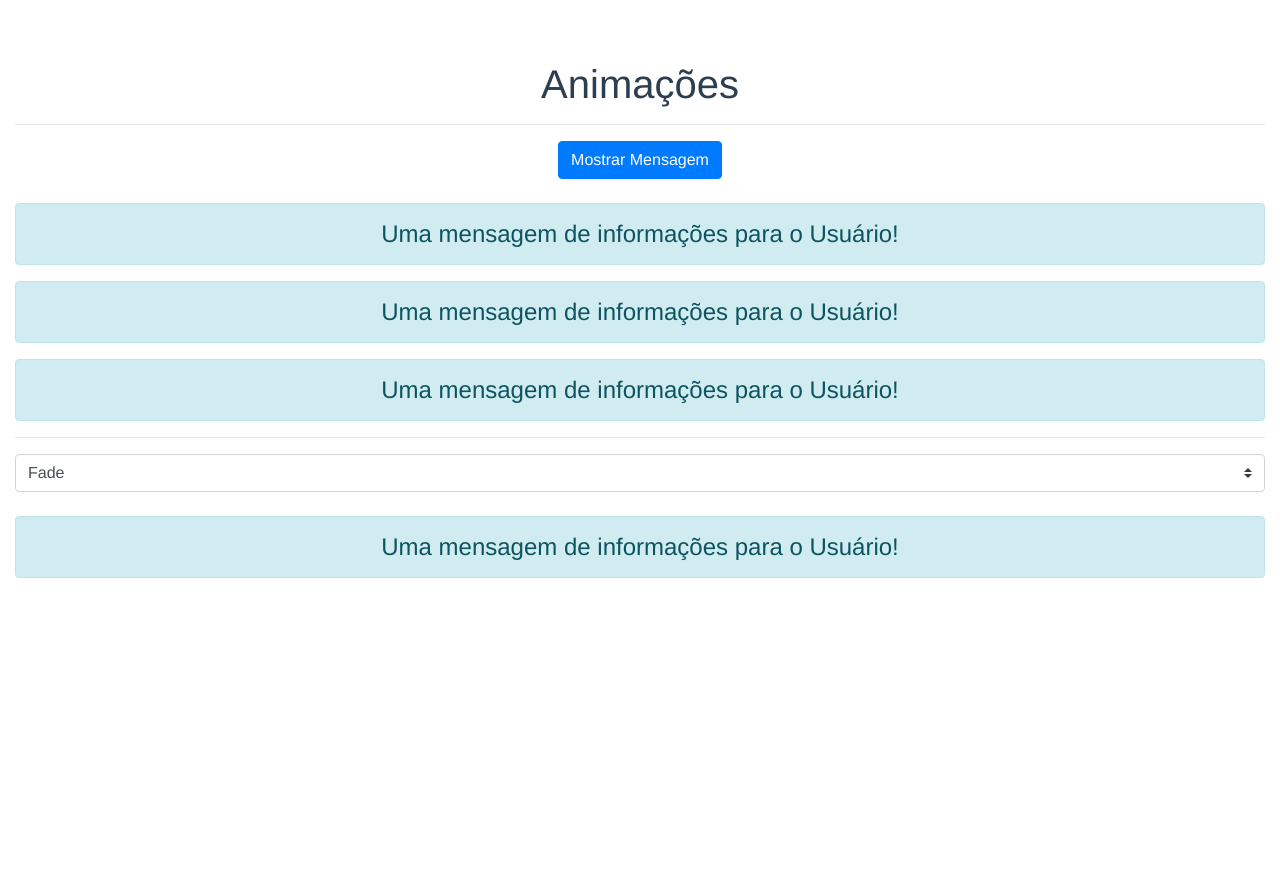
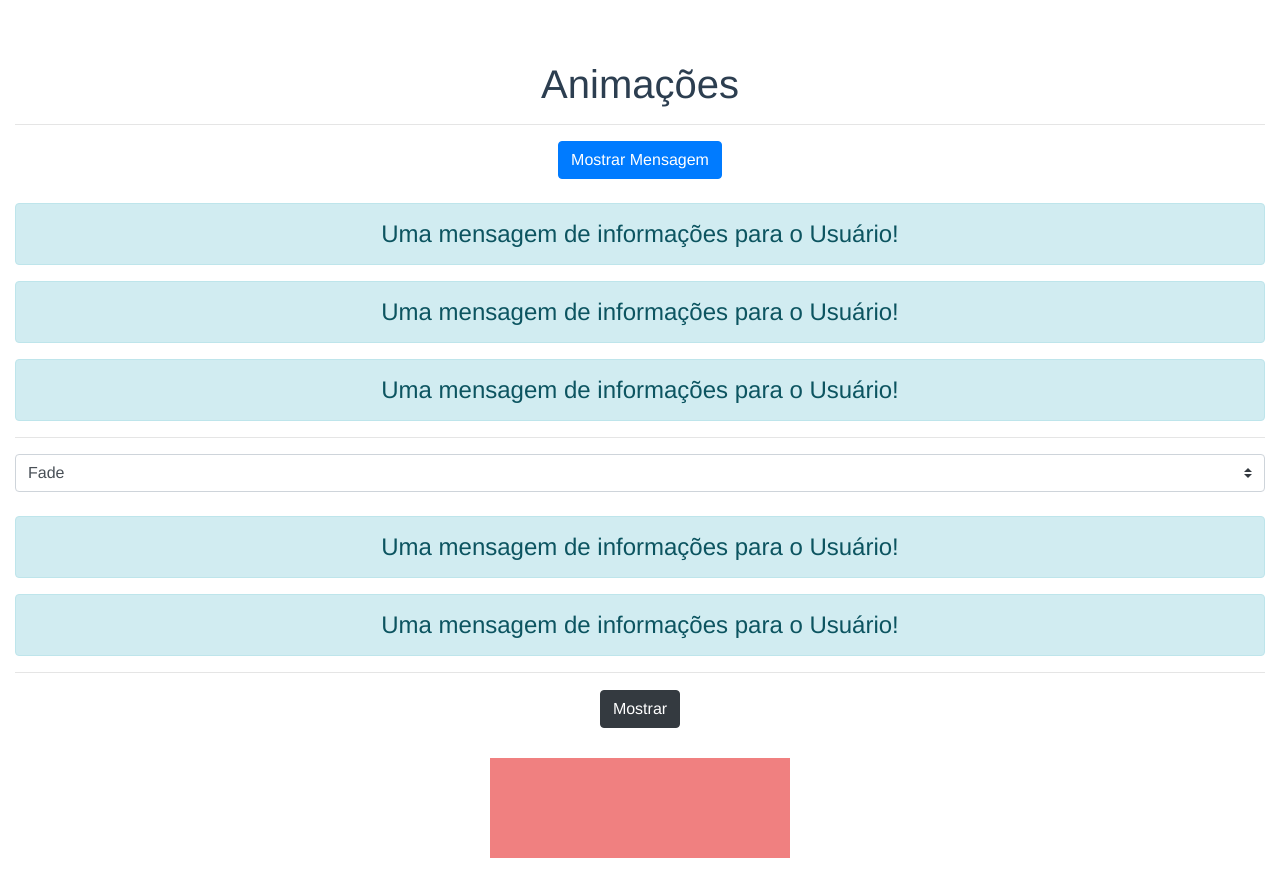
Before and after one commit to JFmaia/curso_vue, a Vue app in the folder animacoes/animacoes-exercicios/: page / in a window 1280 px wide. Before the commit the page ends 800 px from the top, so only its background shows below. Built offline with nearby package versions, Linux system fonts and the light colour scheme.

Commit message:
Preparando o ambiente para animações com js

```diff
--- a/animacoes/animacoes-exercicios/src/App.vue
+++ b/animacoes/animacoes-exercicios/src/App.vue
@@ -21,12 +21,36 @@
 
 		<!-- Manipulando com :bind-->
 		<hr>
-		<b-select v-model="typeAnimation" class="mb-4">
+		<b-select v-model="typeAnimation" class="mb-4" appear>
 			<option value="fade">Fade</option>
 			<option value="slide_fade">Slide-Fade</option>
 		</b-select>
 		<transition :name="typeAnimation">
 			<b-alert variant="info" show v-show="exibir">{{msg}}</b-alert>
+		</transition>
+
+		<!-- Animação entre um ou outro elemento -->
+		<!-- Existe tbm o mode para escolhe como inicia: exmplo primeiro o elemento sai e depois o outro inicia -->
+		<transition name="fade" mode="out-in">
+			<b-alert variant="info" show v-if="exibir" key="info">{{msg}}</b-alert>
+			<b-alert variant="warning" show v-else key="warning">{{msg}}</b-alert>
+		</transition>
+
+		<!-- Animações com JS -->
+		<hr>
+		<b-button variant="dark" @click="exibir2=!exibir2">Mostrar</b-button>
+		<transition
+			@before-enter="beforeEnter"
+			@enter="enter"
+			@after-enter="afterEnter"
+			@enter-cancelled="enterCancelled"
+
+			@before-leave="beforeLeave"
+			@leave="leave"
+			@after-leave="afterLeave"
+			@leave-cancelled="leaveCancelled"
+		>
+			<div v-if="exibir2" class="caixa"></div>
 		</transition>
 	</div>
 </template>
@@ -38,9 +62,39 @@ export default {
 		return{
 			msg: 'Uma mensagem de informações para o Usuário!',
 			exibir:true,
+			exibir2:true,
 			typeAnimation: 'fade',
 		}
-	}
+	},
+	methods:{
+		beforeEnter(el){
+			console.log('beforeEnter');
+		},
+		enter(el, done){
+			console.log('enter');
+			done();
+		},
+		afterEnter(el){
+			console.log('afterEnter');
+		},
+		enterCancelled(){
+			console.log('enterCancelled');
+		},
+
+		beforeLeave(el){
+			console.log('beforeLeave');
+		},
+		leave(el, done){
+			console.log('leave');
+			done();
+		},
+		afterLeave(el){
+			console.log('afterLeave');
+		},
+		leaveCancelled(){
+			console.log('leaveCancelled');
+		},
+	},
 }
 </script>
 
@@ -54,6 +108,16 @@ export default {
 	margin-top: 60px;
 	font-size: 1.5rem;
 }
+
+/* TRASIÇÕES COM JS */
+.caixa{
+	height: 100px;
+	width: 300px;
+	margin: 30px auto;
+	background-color: lightcoral;
+}
+
+/* TRASIÇÕES COM CSS */
 
 /* Primeira animação */
 .fade-enter, .fade-leave-to{
```
